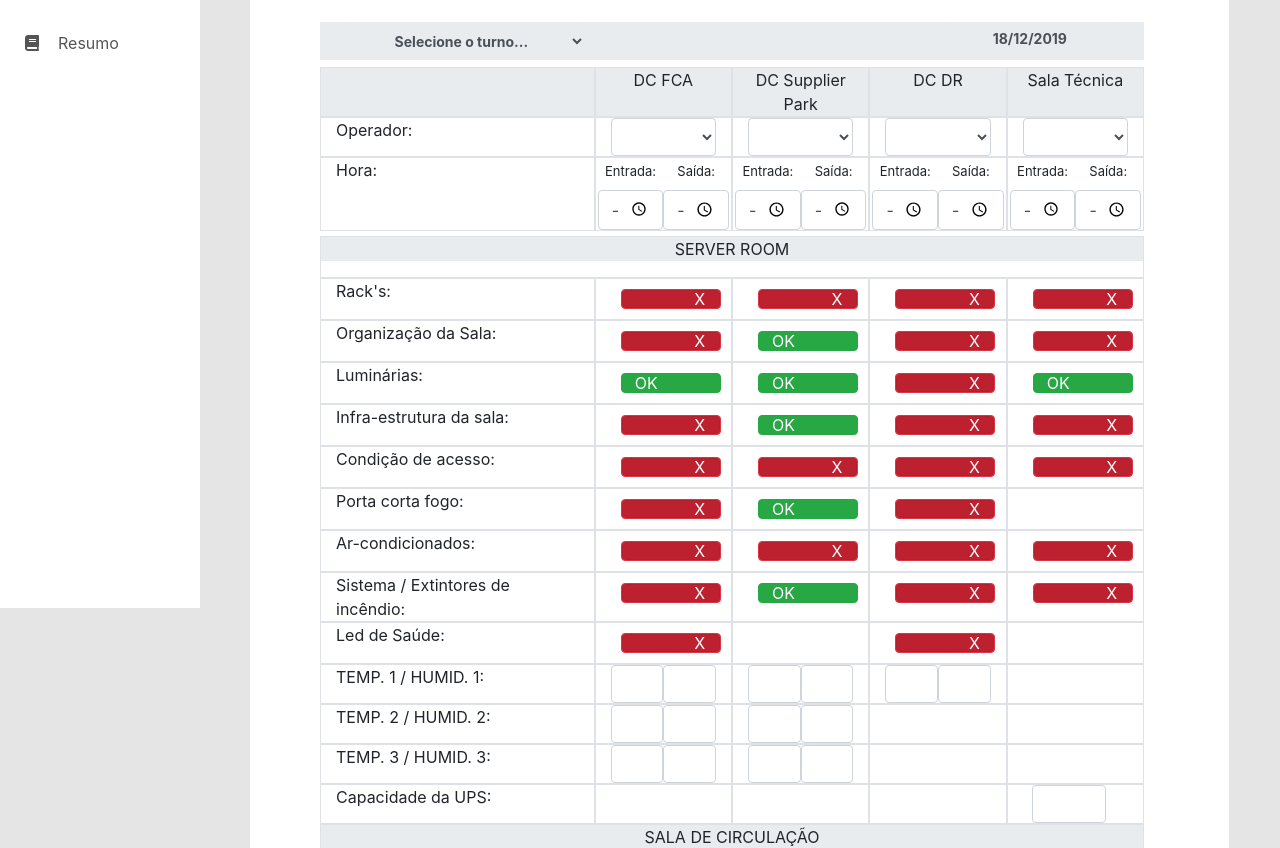
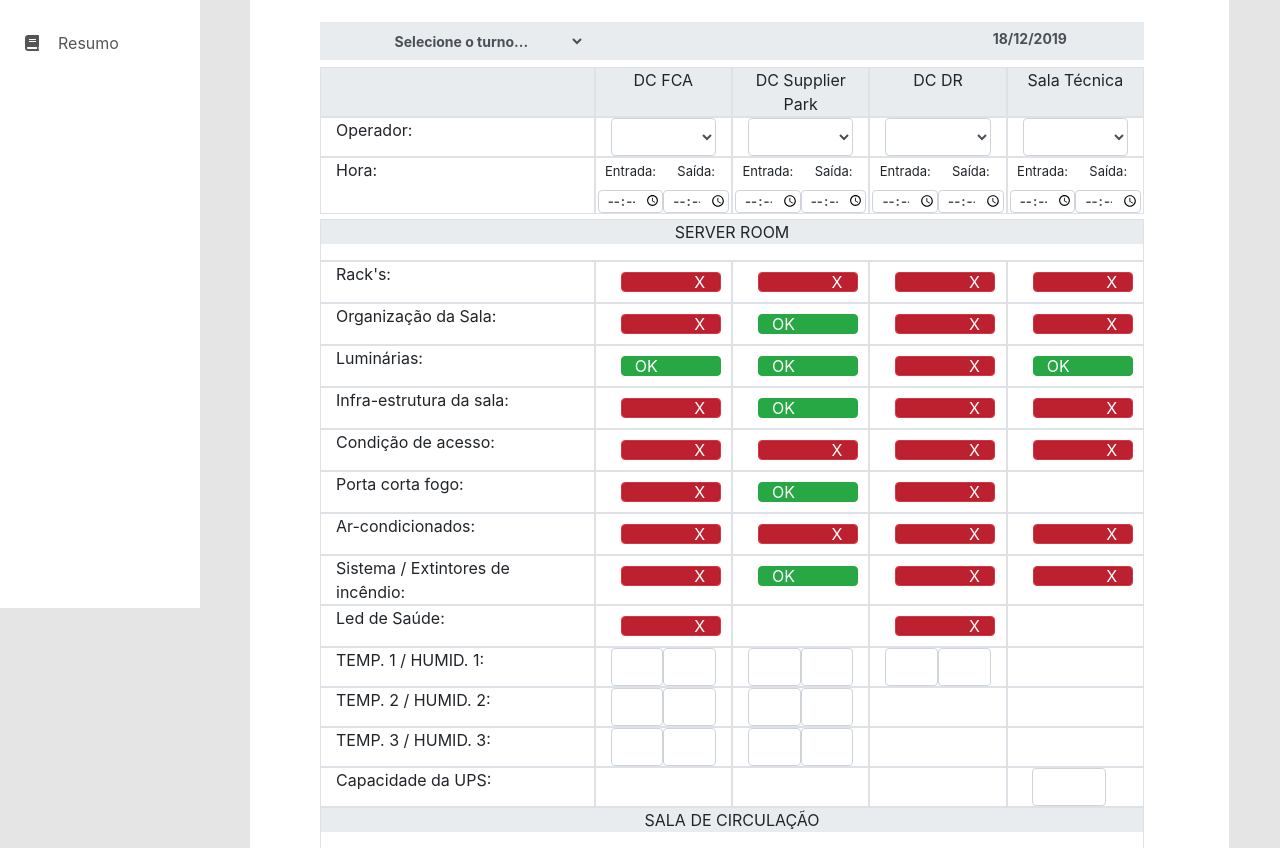
Before and after one commit to alissoncavalcanticma/sgd.test, a PHP site: page /view/cad_checklist.php in a window 1280 px wide. Shown: the part 192-1040 px from the top of the page. Run offline with PHP 8.4, Linux system fonts and the light colour scheme; a user stored in the database is signed in; data comes from the database, SQL or seed files in the repository; data that the repository does not hold is empty; some libraries are stand-ins or nearby versions.

Commit message:
Acrescentar class .time-adjust para ajuste dos campos time de formulário em checklists

```diff
--- a/view/cad_checklist_form.php
+++ b/view/cad_checklist_form.php
@@ -205,11 +205,11 @@
                                                             <div class="col-md-2 table-bordered" style="padding-left: 2px; padding-right: 2px;">
                                                                 <div style="width: 50%; float: left; text-align: center">
                                                                     <label style="font-size: 13px">Entrada:</label>
-                                                                    <input name="entrada_fca" type="time" class="form-control input-format-center" value="<?= isset($id) ? $chk['entrada_fca'] : '' ?>">
+                                                                    <input name="entrada_fca" type="time" class="form-control time-adjust input-format-center" value="<?= isset($id) ? $chk['entrada_fca'] : '' ?>">
                                                                 </div>
                                                                 <div style="width: 50%; float: right; text-align: center">
                                                                     <label style="font-size: 13px">Saída:</label>
-                                                                    <input name="saida_fca" type="time" class="form-control input-format-center" value="<?= isset($id) ? $chk['saida_fca'] : '' ?>">
+                                                                    <input name="saida_fca" type="time" class="form-control time-adjust input-format-center" value="<?= isset($id) ? $chk['saida_fca'] : '' ?>">
                                                                 </div>
                                                             </div>
                                                             <!-- END HORA FCA -->
@@ -217,11 +217,11 @@
                                                             <div class="col-md-2 table-bordered" style="padding-left: 2px; padding-right: 2px;">
                                                                 <div style="width: 50%; float: left; text-align: center">
                                                                     <label style="font-size: 13px">Entrada:</label>
-                                                                    <input name="entrada_sp" type="time" class="form-control input-format-center" value="<?= isset($id) ? $chk['entrada_sp'] : '' ?>">
+                                                                    <input name="entrada_sp" type="time" class="form-control time-adjust input-format-center" value="<?= isset($id) ? $chk['entrada_sp'] : '' ?>">
                                                                 </div>
                                                                 <div style="width: 50%; float: right; text-align: center">
                                                                     <label style="font-size: 13px">Saída:</label>
-                                                                    <input name="saida_sp" type="time" class="form-control input-format-center" value="<?= isset($id) ? $chk['saida_sp'] : '' ?>">
+                                                                    <input name="saida_sp" type="time" class="form-control time-adjust input-format-center" value="<?= isset($id) ? $chk['saida_sp'] : '' ?>">
                                                                 </div>
                                                             </div>
                                                             <!-- END HORA SP -->
@@ -229,11 +229,11 @@
                                                             <div class="col-md-2 table-bordered" style="padding-left: 2px; padding-right: 2px;">
                                                                 <div style="width: 50%; float: left; text-align: center">
                                                                     <label style="font-size: 13px">Entrada:</label>
-                                                                    <input name="entrada_dr" type="time" class="form-control input-format-center" value="<?= isset($id) ? $chk['entrada_dr'] : '' ?>">
+                                                                    <input name="entrada_dr" type="time" class="form-control time-adjust input-format-center" value="<?= isset($id) ? $chk['entrada_dr'] : '' ?>">
                                                                 </div>
                                                                 <div style="width: 50%; float: right; text-align: center">
                                                                     <label style="font-size: 13px">Saída:</label>
-                                                                    <input name="saida_dr" type="time" class="form-control input-format-center" value="<?= isset($id) ? $chk['saida_dr'] : '' ?>">
+                                                                    <input name="saida_dr" type="time" class="form-control time-adjust input-format-center" value="<?= isset($id) ? $chk['saida_dr'] : '' ?>">
                                                                 </div>
                                                             </div>
                                                             <!-- END HORA DR -->
@@ -241,11 +241,11 @@
                                                             <div class="col-md-2 table-bordered" style="padding-left: 2px; padding-right: 2px;">
                                                                 <div style="width: 50%; float: left; text-align: center">
                                                                     <label style="font-size: 13px">Entrada:</label>
-                                                                    <input name="entrada_tr" type="time" class="form-control input-format-center" value="<?= isset($id) ? $chk['entrada_tr'] : '' ?>">
+                                                                    <input name="entrada_tr" type="time" class="form-control time-adjust input-format-center" value="<?= isset($id) ? $chk['entrada_tr'] : '' ?>">
                                                                 </div>
                                                                 <div style="width: 50%; float: right; text-align: center">
                                                                     <label style="font-size: 13px">Saída:</label>
-                                                                    <input name="saida_tr" type="time" class="form-control input-format-center" value="<?= isset($id) ? $chk['saida_tr'] : '' ?>">
+                                                                    <input name="saida_tr" type="time" class="form-control time-adjust input-format-center" value="<?= isset($id) ? $chk['saida_tr'] : '' ?>">
                                                                 </div>
                                                             </div>
                                                             <!-- END HORA TR -->
```
